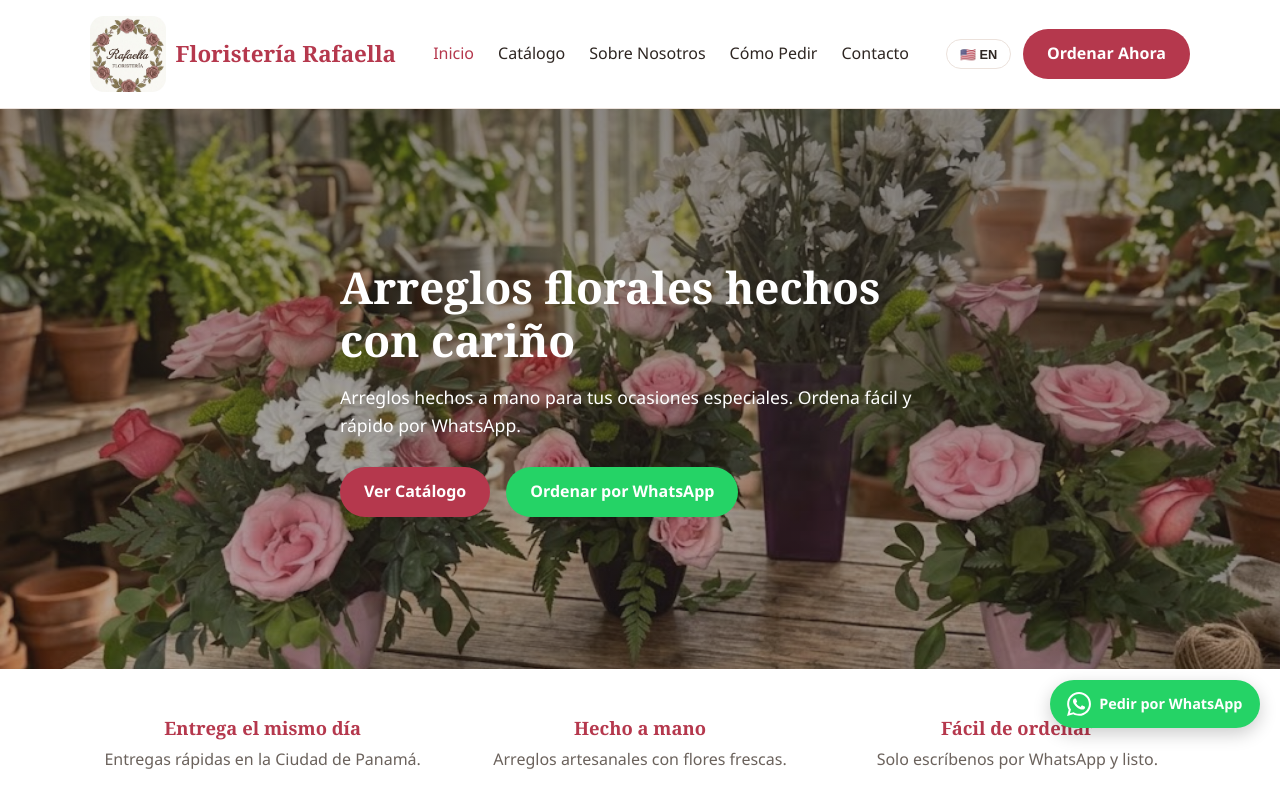
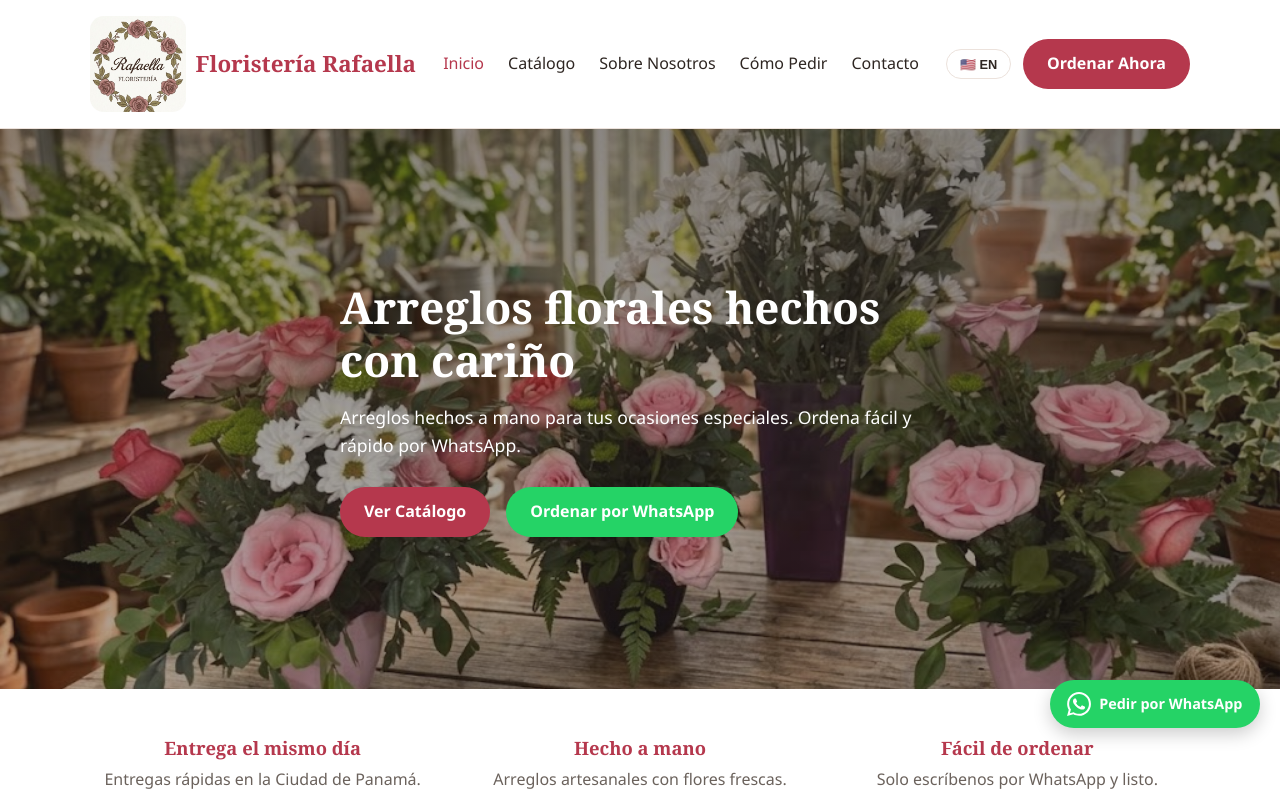
Before and after one commit to develop4God/rafaella-flowers, a website: page index.html in a window 1280 px wide. Shown: the top 800 px of the page. Drawn offline with Linux system fonts and the light colour scheme.

Commit message:
Enlarge header logo
Co-Authored-By: Claude Sonnet 5 <noreply@anthropic.com>

```diff
--- a/styles.css
+++ b/styles.css
@@ -82,8 +82,8 @@ h1, h2, h3, h4 {
   white-space: nowrap;
 }
 .logo-img {
-  width: 76px;
-  height: 76px;
+  width: 96px;
+  height: 96px;
   border-radius: 14px;
   object-fit: cover;
 }
```
